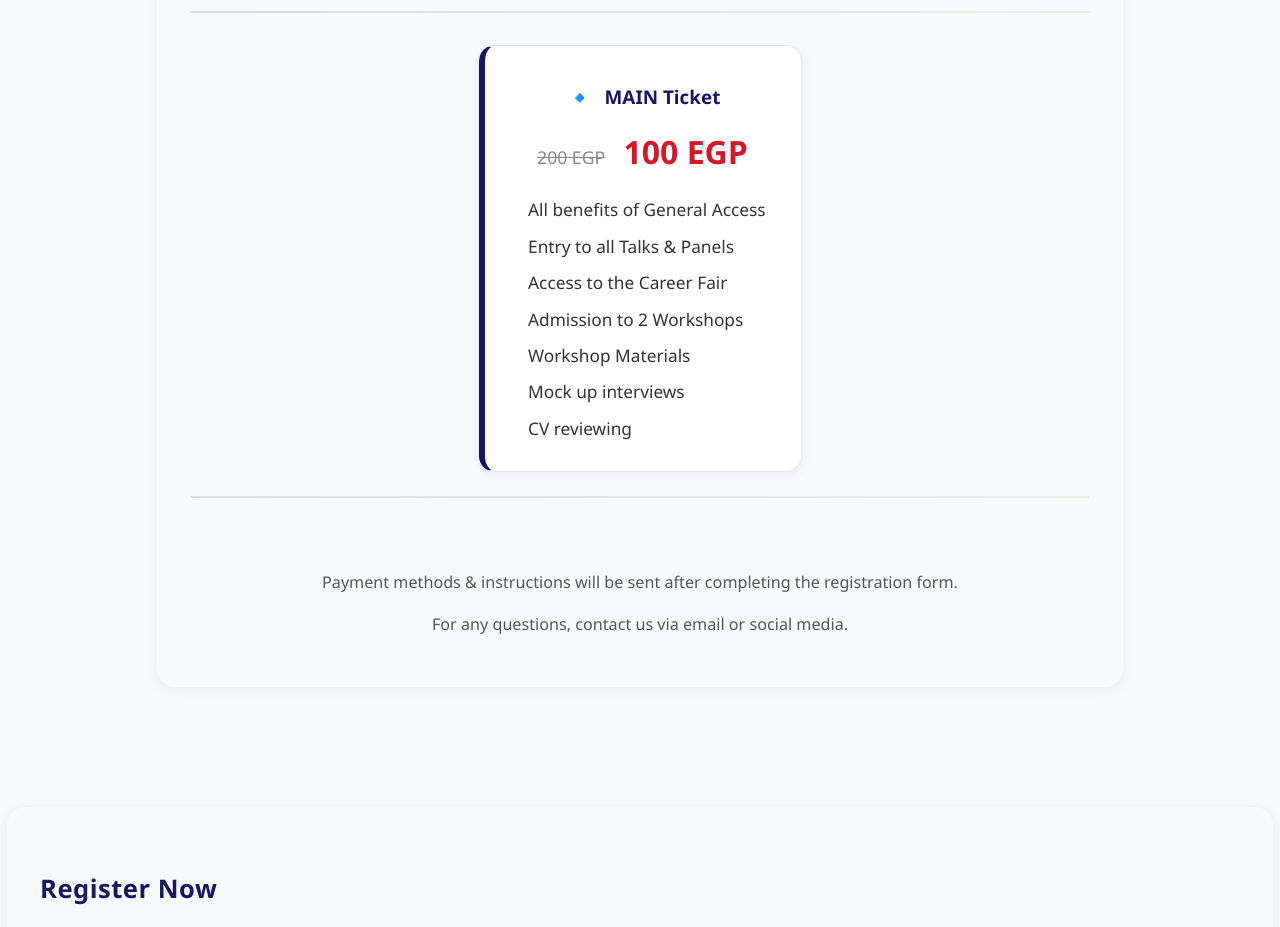
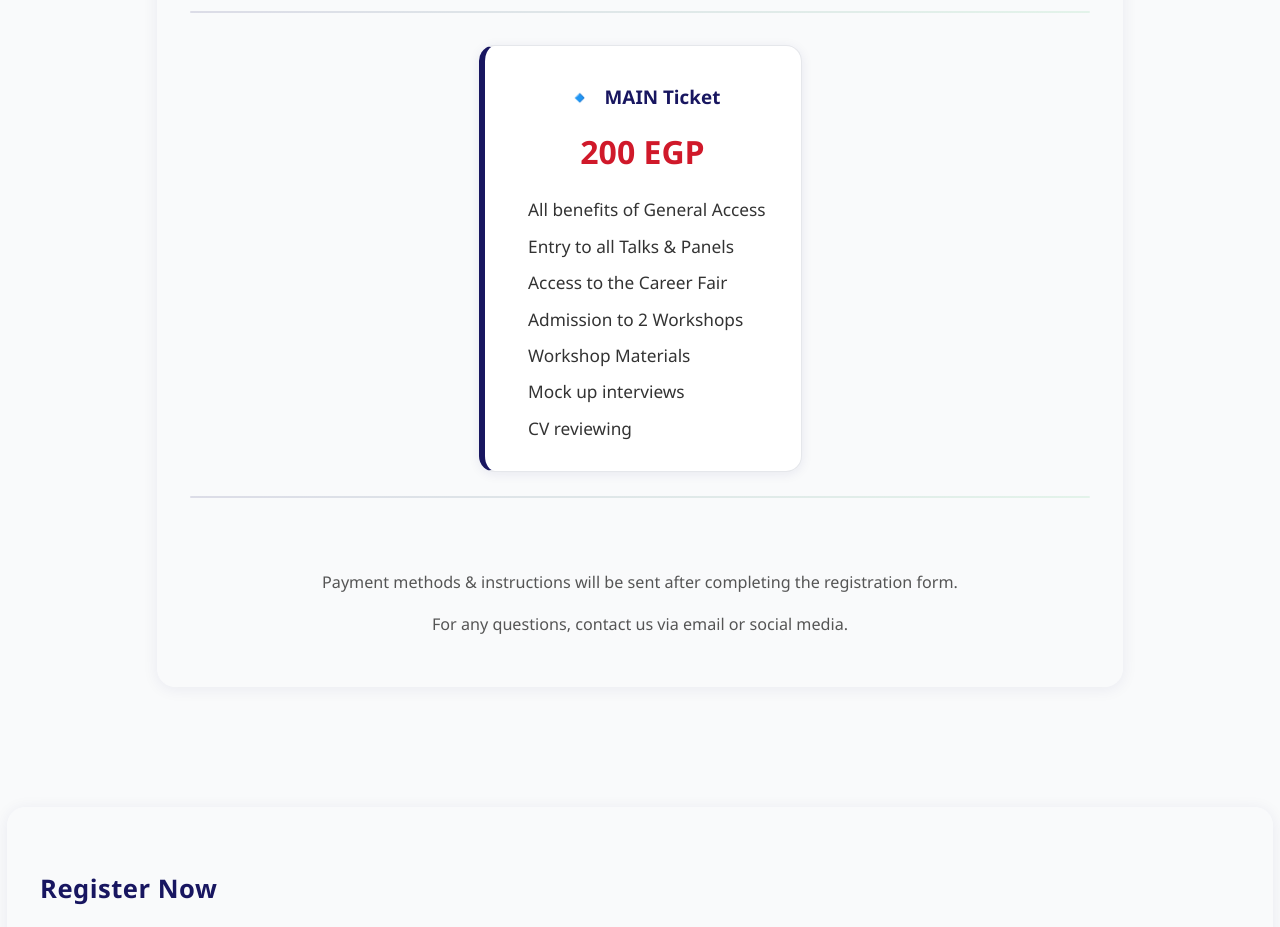
Before and after one commit to WhipShip/ASME_WEB, a plain HTML site: page index.html in a window 1280 px wide. Shown: the part 4520-5447 px from the top of the page. Drawn offline with Linux system fonts and the light colour scheme.

Commit message:
Update index.html

```diff
--- a/index.html
+++ b/index.html
@@ -348,7 +348,7 @@
             <span class="ticket-icon">🔹</span>
             <span class="ticket-title">MAIN Ticket</span>
           </div>
-          <div class="ticket-price"><del class="old-price">200 EGP</del> <span class="new-price">100 EGP</span></div>
+          <div class="ticket-price"> <span class="new-price">200 EGP</span></div>
           <ul class="ticket-features">
             <li>All benefits of General Access</li>
             <li>Entry to all Talks & Panels</li>
```
